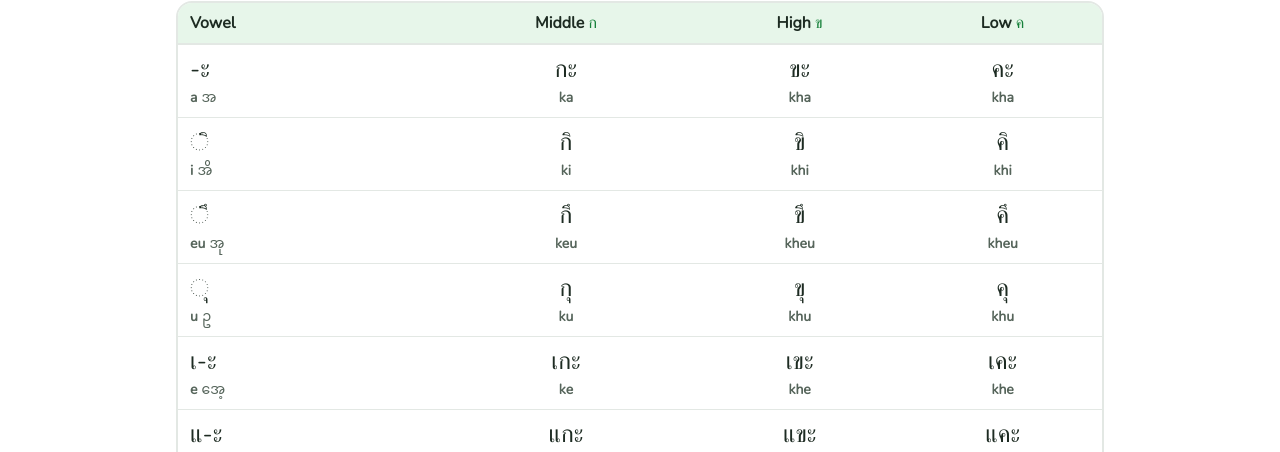
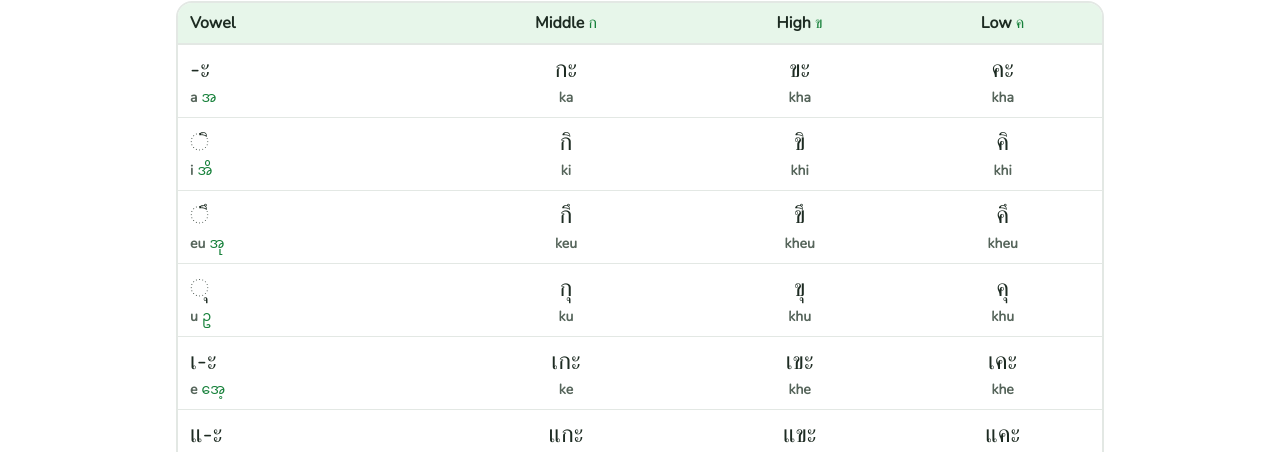
Before and after one commit to MinHan-Kyaw/thai-learning, a React (Vite) app: page /vowels in a window 1280 px wide. Shown: the part 342-794 px from the top of the page. Built offline with nearby package versions, Linux system fonts and the light colour scheme.

Commit message:
Show vowel Burmese in brand green like the consonant cards

```diff
--- a/src/components/VowelCard/index.tsx
+++ b/src/components/VowelCard/index.tsx
@@ -13,7 +13,7 @@ const VowelCard = ({ vowel }: VowelCardProps) => (
       {vowel.id}
     </h3>{' '}
     <span className="text-sm font-bold text-ink-muted">{vowel.sound}</span>{' '}
-    <span className="font-burmese text-sm text-ink-muted" lang="my">
+    <span className="font-burmese text-sm text-brand" lang="my">
       {vowel.pronunciation}
     </span>
   </article>
--- a/src/components/VowelTable/index.tsx
+++ b/src/components/VowelTable/index.tsx
@@ -33,7 +33,7 @@ const VowelTable = ({ vowels, consonantClasses, labelledBy }: VowelTableProps) =
                 {getVowelLabel(vowel)}
               </span>{' '}
               <span className="text-sm font-bold text-ink-muted">{vowel.sound}</span>{' '}
-              <span className="font-burmese text-sm font-normal text-ink-muted" lang="my">
+              <span className="font-burmese text-sm font-normal text-brand" lang="my">
                 {vowel.pronunciation}
               </span>
             </th>
```
